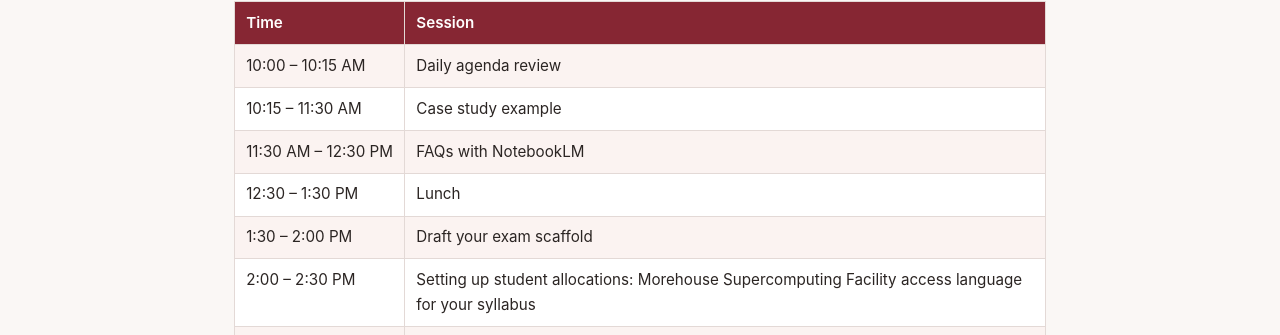
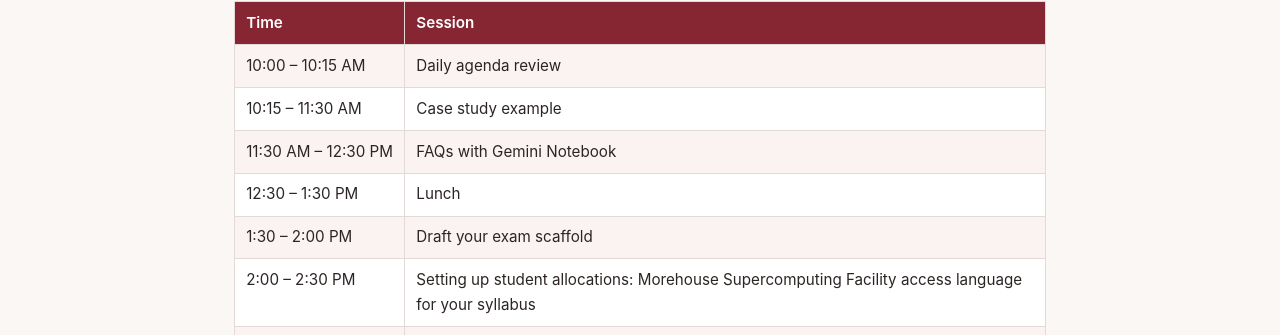
Before and after one commit to whitneynelson/nairr-teaching-innovation, a Jekyll site: the page built from day-4.md, in a window 1280 px wide. Shown: the part 417-752 px from the top of the page. Built offline with Jekyll 4.4.1, drawn with Linux system fonts in a browser that asks for light colours.

Commit message:
Update FAQs session title to Gemini Notebook

```diff
--- a/day-4.md
+++ b/day-4.md
@@ -12,7 +12,7 @@ title: Day 4
 |:---|:---|
 | 10:00 – 10:15 AM | Daily agenda review |
 | 10:15 – 11:30 AM | Case study example |
-| 11:30 AM – 12:30 PM | FAQs with NotebookLM |
+| 11:30 AM – 12:30 PM | FAQs with Gemini Notebook |
 | 12:30 – 1:30 PM | Lunch |
 | 1:30 – 2:00 PM | Draft your exam scaffold |
 | 2:00 – 2:30 PM | Setting up student allocations: Morehouse Supercomputing Facility access language for your syllabus |
```
